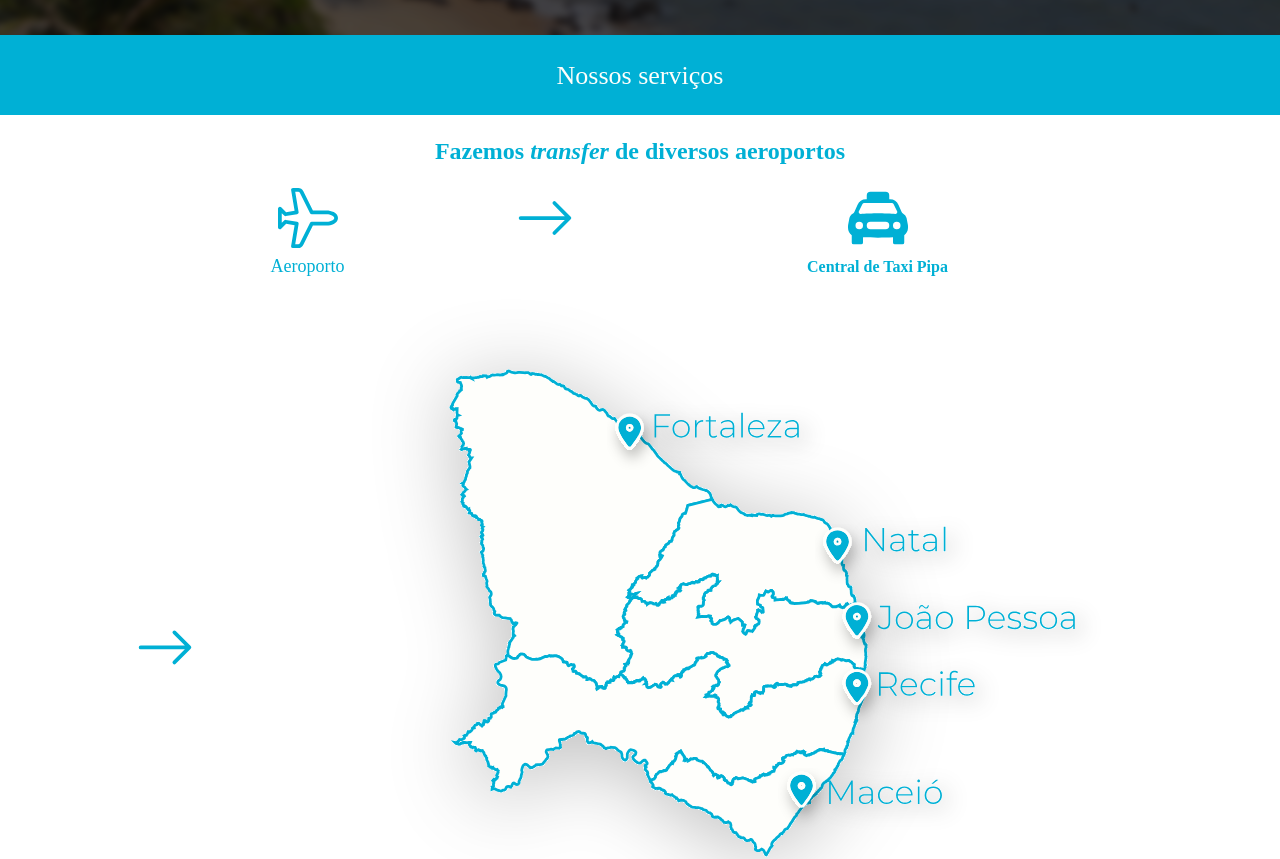
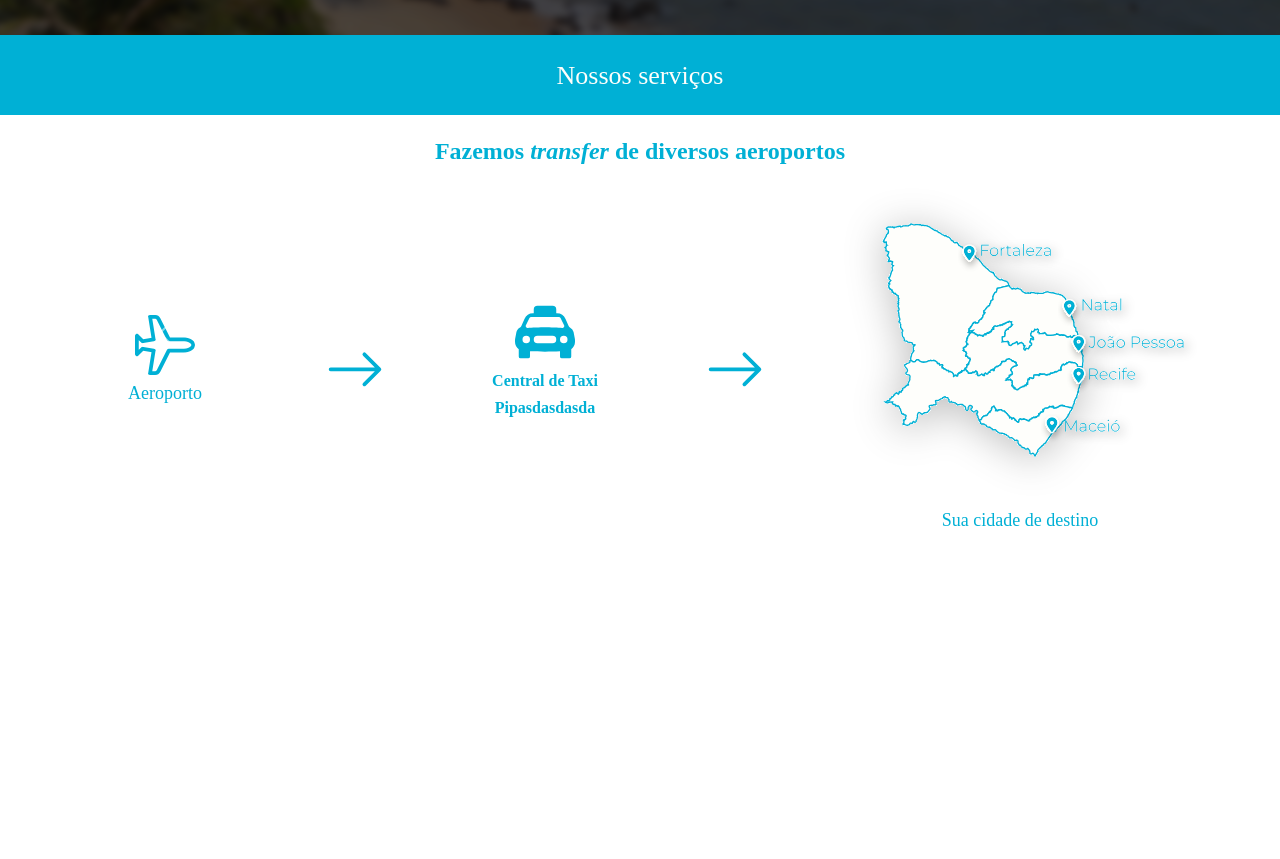
Before and after one commit to marcos-arthur/central-de-taxi-pipa, a Next.js app: page / in a window 1280 px wide. Shown: the part 765-1624 px from the top of the page. After the commit the page ends 1315 px from the top, so only its background shows below. Built offline with nearby package versions, Linux system fonts and the light colour scheme.

Commit message:
Responsividade da sessão de serviços + início do carrosel da sessão + atualização dos pacotes

```diff
--- a/src/app/page.js
+++ b/src/app/page.js
@@ -1,4 +1,5 @@
-import { Container, Row, Col } from "react-bootstrap"
+import { useState } from "react"
+import { Container, Row, Col, Carousel } from "react-bootstrap"
 import { Airplane, ArrowRight, ChevronDoubleDown, TaxiFrontFill } from "react-bootstrap-icons"
 import Image from "next/image"
 
@@ -9,6 +10,12 @@ import pipa_beach from "./../../public/assets/pipa_beach.png"
 import map from "./../../public/assets/svg/map.svg"
 
 export default function teste(){
+  const [index, setIndex] = useState(0);
+
+  const handleSelect = (selectedIndex, e) =>{
+    setIndex(selectedIndex);
+  }
+
     return(
         // <>
         //   <div style={{
@@ -99,24 +106,30 @@ export default function teste(){
             <header className={styles.sectionHeader}>
               <h2 className={styles.sectionHeaderText}>Nossos serviços</h2>
             </header>
-            <Container>
+            <Container className={"carousel slide"}>
+              <Carousel activeIndex={index} onSelect={handleSelect}>
+                <Carousel.Item >
                 <h2 className={styles.serviceTypeHeader}>Fazemos <span>transfer</span> de diversos aeroportos</h2>
                   <Row>
-                <Col sm={{span: 3, offset: 1}} className={"text-center"}>
+                    <Col xs={12} md={2} className={"text-center d-flex align-items-center justify-content-center"} >
+                      <div >
                         <Airplane size={60} color={"#00B0D5"} className={styles.planeIcon}/>
                         <p className={styles.iconLabelText}>Aeroporto</p>
+                      </div>
                     </Col>
-                <Col sm="2" className={"text-center"}>
-                  <ArrowRight size={60} color={"#00B0D5"}/>
+                    <Col xs={12} md="2" className={"text-center"}>
+                      <ArrowRight size={60} color={"#00B0D5"} className={"h-100"}/>
                     </Col>
-                <Col sm="5" className={"text-center"}>
+                    <Col xs={12} md="2" className={"text-center d-flex align-items-center justify-content-center"}>
+                      <div>
                         <TaxiFrontFill size={60} color={"#00B0D5"}/>
                         <p className={styles.iconLabelText}><span>Central de Taxi Pipa</span></p>
+                      </div>
                     </Col>
-                <Col sm="2" className={"text-center"}>
+                    <Col xs={12} md="2" className={"text-center "}>
                       <ArrowRight size={60} color={"#00B0D5"} className={"h-100"}/>
                     </Col>
-                <Col sm="10" className={"text-center"}>
+                    <Col xs={12} md="4" className={"text-center"}>
                       <Image
                         src={map}
                         alt="logo da Central taxi pipa"
@@ -126,6 +139,42 @@ export default function teste(){
                       <p className={styles.iconLabelText}>Sua cidade de destino</p>
                     </Col>
                   </Row>
+                </Carousel.Item>
+
+                <Carousel.Item >
+                <h2 className={styles.serviceTypeHeader}>Fazemos <span>transfer</span> de diversos aeroportos</h2>
+                  <Row>
+                    <Col xs={12} md={2} className={"text-center d-flex align-items-center justify-content-center"} >
+                      <div >
+                        <Airplane size={60} color={"#00B0D5"} className={styles.planeIcon}/>
+                        <p className={styles.iconLabelText}>Aeroporto</p>
+                      </div>
+                    </Col>
+                    <Col xs={12} md="2" className={"text-center"}>
+                      <ArrowRight size={60} color={"#00B0D5"} className={"h-100"}/>
+                    </Col>
+                    <Col xs={12} md="2" className={"text-center d-flex align-items-center justify-content-center"}>
+                      <div>
+                        <TaxiFrontFill size={60} color={"#00B0D5"}/>
+                        <p className={styles.iconLabelText}><span>Central de Taxi Pipasdasdasda</span></p>
+                      </div>
+                    </Col>
+                    <Col xs={12} md="2" className={"text-center "}>
+                      <ArrowRight size={60} color={"#00B0D5"} className={"h-100"}/>
+                    </Col>
+                    <Col xs={12} md="4" className={"text-center"}>
+                      <Image
+                        src={map}
+                        alt="logo da Central taxi pipa"
+                        quality={100}
+                        className={styles.mapImage}
+                      />
+                      <p className={styles.iconLabelText}>Sua cidade de destino</p>
+                    </Col>
+                  </Row>
+                </Carousel.Item>
+              </Carousel>
+
             </Container>
 
           </section>
--- a/src/app/page.module.css
+++ b/src/app/page.module.css
@@ -377,6 +377,6 @@
 }
 
 .mapImage{
-  width: 80%;
+  width: 100%;
   height: unset;
 }
```
Also changed, not shown: 1 other file (tests, documents, lock files or other folders). Lines whose indentation alone changed are shown as unchanged.
